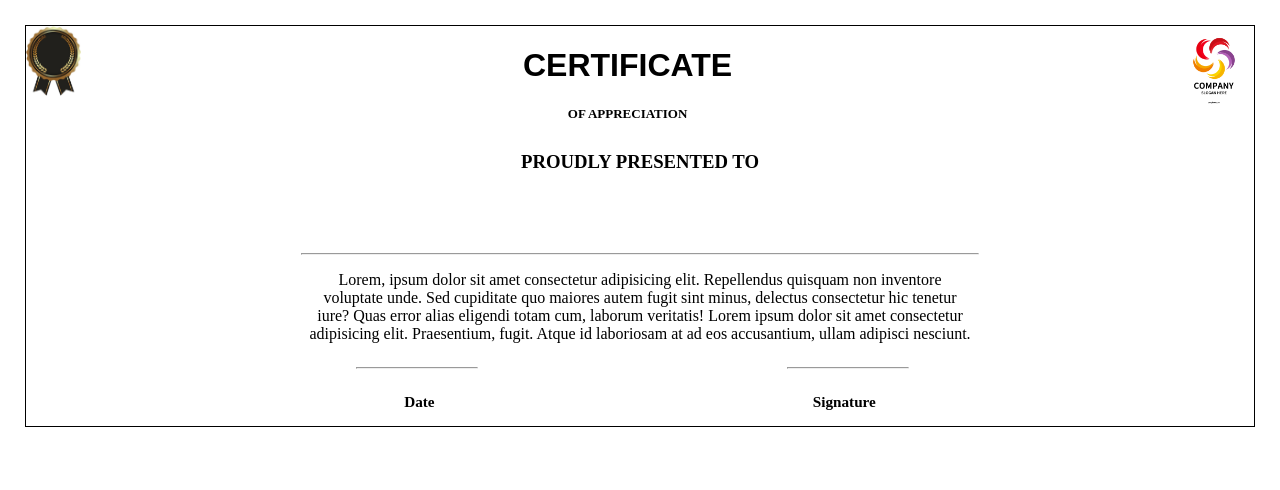
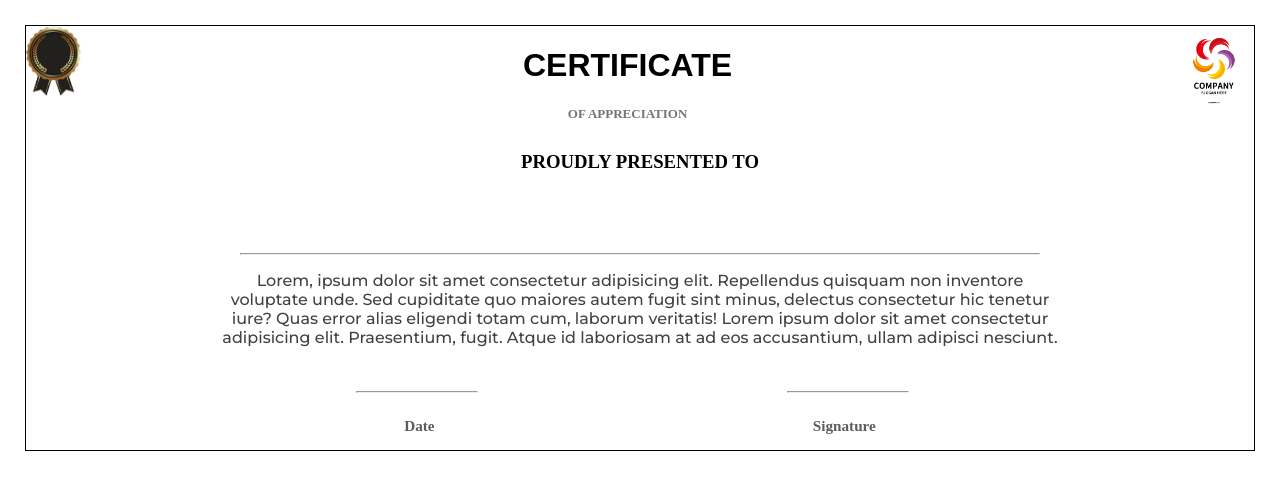
Before and after one commit to atharavsawant52/TP_RP_05, a plain HTML site: page certificate_ui.html in a window 1280 px wide. Drawn offline with Linux system fonts and the light colour scheme.

Commit message:
Update certificate ui

```diff
--- a/certificate_ui.html
+++ b/certificate_ui.html
@@ -3,6 +3,10 @@
   <head>
     <meta charset="UTF-8" />
     <meta name="viewport" content="width=device-width, initial-scale=1.0" />
+    <link
+      href="https://fonts.googleapis.com/css2?family=Fraunces:wght@700&family=Montserrat:wght@500;700&display=swap"
+      rel="stylesheet"
+    />
     <title>CERTIFICATE</title>
   </head>
   <body style="margin: 0%;padding: 0%;">
@@ -12,7 +16,7 @@
         <div><img src="./assets/CBL.jpg" / height="70px"></div>
         <div style="text-align: center">
           <h1 style="font-family: Arial, Helvetica, sans-serif">CERTIFICATE</h1>
-          <h2 style="font-size: small">OF APPRECIATION</h2>
+          <h2 style="font-size: small; color: #757575;">OF APPRECIATION</h2>
         </div>
 
         <div><img src="./assets/companyLogo.png" / height="80px"></div>
@@ -23,8 +27,8 @@
       </div>
 
       <div style="text-align: center; margin-top: 80px">
-        <hr style="width: 55%" />
-        <p style="font-size: medium">
+        <hr style="width: 65%" />
+        <p style="font-size: medium; color: #414141;font-family: Montserrat, sans-serif;">
           Lorem, ipsum dolor sit amet consectetur adipisicing elit. Repellendus
           quisquam non inventore <br />
           voluptate unde. Sed cupiditate quo maiores autem fugit sint minus,
@@ -36,7 +40,7 @@
         </p>
       </div>
 
-      <div style="display: flex; justify-content: space-evenly">
+      <div style="display: flex; justify-content: space-evenly; padding-top: 20px;">
         <div style="margin-left: 20px;">
             <hr style="width: 120px" />
         </div>
@@ -46,7 +50,7 @@
         </div>
       </div>
 
-      <div style="font-size: small; display: flex; justify-content: space-evenly;" >
+      <div style="font-size: small; display: flex; justify-content: space-evenly;color: #5e5c5c;" >
         <h3>Date</h3>
         <h3>Signature</h3>
       </div>
```
